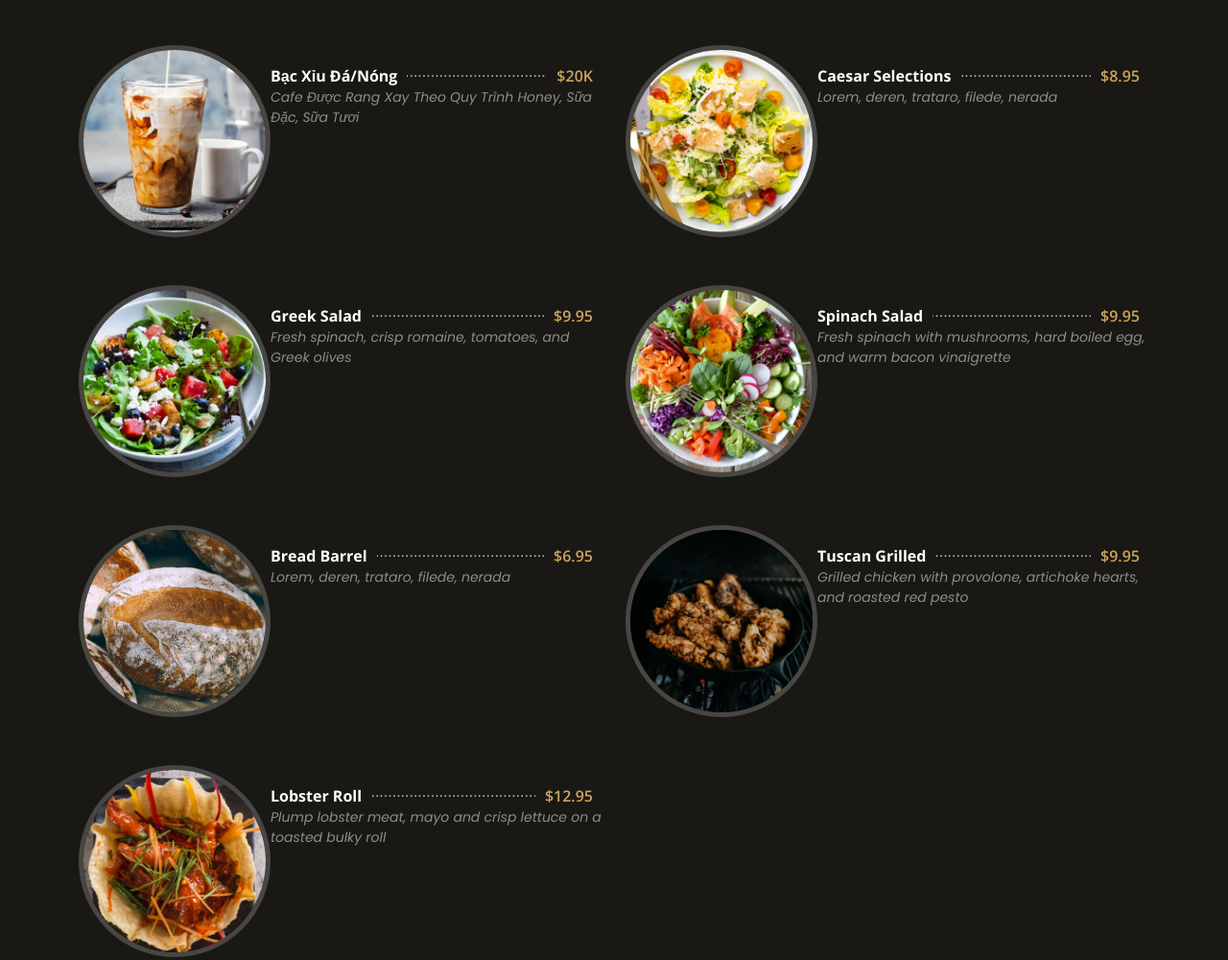
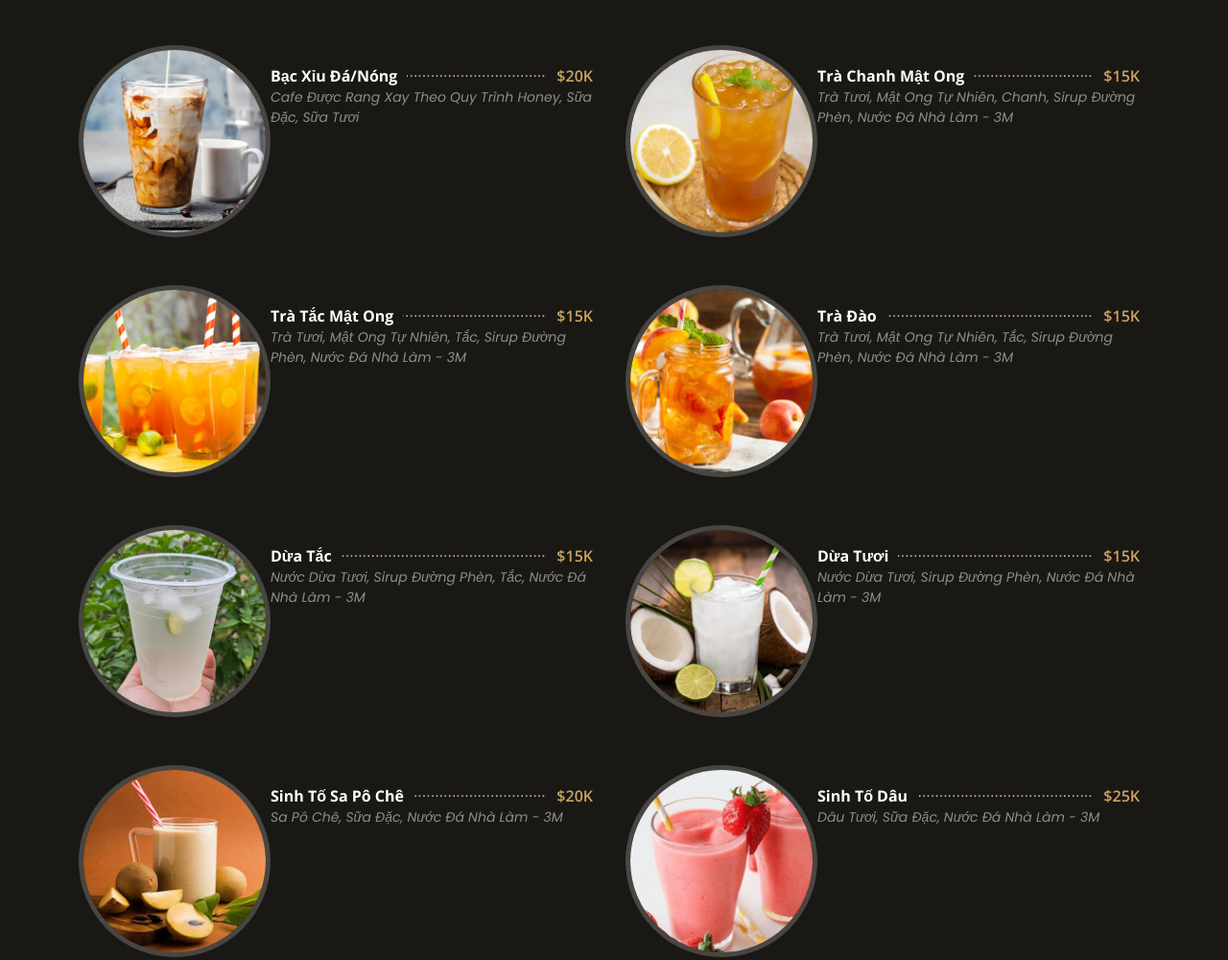
Before and after one commit to TorikatoTrong/BeeCoffee, a plain HTML site: page index.html in a window 1280 px wide. Shown: the part 1997-2997 px from the top of the page at 96% size. Drawn offline with nearby package versions, Linux system fonts and the light colour scheme; a web font is replaced by a local one.

Commit message:
update menu

```diff
--- a/index.html
+++ b/index.html
@@ -214,73 +214,78 @@
                     Cafe Được Rang Xay Theo Quy Trình Honey, Sữa Đặc, Sữa Tươi
                 </div>
             </div>
+
             <div class="col-lg-6 menu-item filter-tra">
-                <img src="assets/img/menu/caesar.jpg" class="menu-img" alt="">
+                <img src="assets/img/menu/tra_chanh_mat_ong.jpg" class="menu-img" alt="">
                 <div class="menu-title"></div>
                 <div class="menu-content">
-                    <a href="#">Caesar Selections</a><span>$8.95</span>
+                    <a href="#">Trà Chanh Mật Ong</a><span>$15K</span>
                 </div>
                 <div class="menu-ingredients">
-                    Lorem, deren, trataro, filede, nerada
+                    Trà Tươi, Mật Ong Tự Nhiên, Chanh, Sirup Đường Phèn, Nước Đá Nhà Làm - 3M
                 </div>
             </div>
 
             <div class="col-lg-6 menu-item filter-tra">
-                <img src="assets/img/menu/greek-salad.jpg" class="menu-img" alt="">
+                <img src="assets/img/menu/tra_tat_mat_ong.jpg" class="menu-img" alt="">
                 <div class="menu-title"></div>
                 <div class="menu-content">
-                    <a href="#">Greek Salad</a><span>$9.95</span>
+                    <a href="#">Trà Tắc Mật Ong</a><span>$15K</span>
                 </div>
                 <div class="menu-ingredients">
-                    Fresh spinach, crisp romaine, tomatoes, and Greek olives
+                    Trà Tươi, Mật Ong Tự Nhiên, Tắc, Sirup Đường Phèn, Nước Đá Nhà Làm - 3M
                 </div>
             </div>
-
             <div class="col-lg-6 menu-item filter-tra">
-                <img src="assets/img/menu/spinach-salad.jpg" class="menu-img" alt="">
+                <img src="assets/img/menu/tra_dao.jpg" class="menu-img" alt="">
                 <div class="menu-title"></div>
                 <div class="menu-content">
-                    <a href="#">Spinach Salad</a><span>$9.95</span>
+                    <a href="#">Trà Đào</a><span>$15K</span>
                 </div>
                 <div class="menu-ingredients">
-                    Fresh spinach with mushrooms, hard boiled egg, and warm bacon vinaigrette
+                    Trà Tươi, Mật Ong Tự Nhiên, Tắc, Sirup Đường Phèn, Nước Đá Nhà Làm - 3M
+                </div>
+            </div>
+            <div class="col-lg-6 menu-item filter-tra">
+                <img src="assets/img/menu/dua_tac.jpg" class="menu-img" alt="">
+                <div class="menu-title"></div>
+                <div class="menu-content">
+                    <a href="#">Dừa Tắc</a><span>$15K</span>
+                </div>
+                <div class="menu-ingredients">
+                    Nước Dừa Tươi, Sirup Đường Phèn, Tắc, Nước Đá Nhà Làm - 3M
+                </div>
+            </div>
+            <div class="col-lg-6 menu-item filter-tra">
+                <img src="assets/img/menu/dua_tuoi.jpg" class="menu-img" alt="">
+                <div class="menu-title"></div>
+                <div class="menu-content">
+                    <a href="#">Dừa Tươi</a><span>$15K</span>
+                </div>
+                <div class="menu-ingredients">
+                    Nước Dừa Tươi, Sirup Đường Phèn, Nước Đá Nhà Làm - 3M
                 </div>
             </div>
 
             <div class="col-lg-6 menu-item filter-sinhto">
-                <img src="assets/img/menu/bread-barrel.jpg" class="menu-img" alt="">
+                <img src="assets/img/menu/sapoche.jpg" class="menu-img" alt="">
                 <div class="menu-title"></div>
                 <div class="menu-content">
-                    <a href="#">Bread Barrel</a><span>$6.95</span>
+                    <a href="#">Sinh Tố Sa Pô Chê</a><span>$20K</span>
                 </div>
                 <div class="menu-ingredients">
-                    Lorem, deren, trataro, filede, nerada
+                    Sa Pô Chê, Sữa Đặc, Nước Đá Nhà Làm - 3M
                 </div>
             </div>
 
-
-
             <div class="col-lg-6 menu-item filter-sinhto">
-                <img src="assets/img/menu/tuscan-grilled.jpg" class="menu-img" alt="">
+                <img src="assets/img/menu/sinhto_dau.jpg" class="menu-img" alt="">
                 <div class="menu-title"></div>
                 <div class="menu-content">
-                    <a href="#">Tuscan Grilled</a><span>$9.95</span>
+                    <a href="#">Sinh Tố Dâu</a><span>$25K</span>
                 </div>
                 <div class="menu-ingredients">
-                    Grilled chicken with provolone, artichoke hearts, and roasted red pesto
-                </div>
-            </div>
-
-
-
-            <div class="col-lg-6 menu-item filter-sinhto">
-                <img src="assets/img/menu/lobster-roll.jpg" class="menu-img" alt="">
-                <div class="menu-title"></div>
-                <div class="menu-content">
-                    <a href="#">Lobster Roll</a><span>$12.95</span>
-                </div>
-                <div class="menu-ingredients">
-                    Plump lobster meat, mayo and crisp lettuce on a toasted bulky roll
+                    Dâu Tươi, Sữa Đặc, Nước Đá Nhà Làm - 3M
                 </div>
             </div>
 
```
Also changed, not shown: assets/img/menu/dua_tac.jpg (added), assets/img/menu/dua_tuoi.jpg (added), assets/img/menu/sapoche.jpg (added), assets/img/menu/sinhto_dau.jpg (added), assets/img/menu/tra_chanh_mat_ong.jpg (added), assets/img/menu/tra_dao.jpg (added), assets/img/menu/tra_tat_mat_ong.jpg (added).
